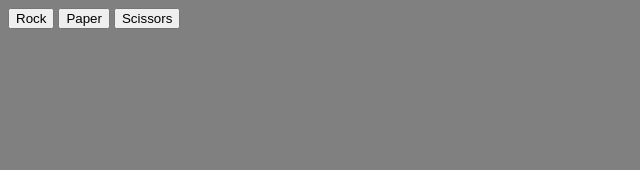
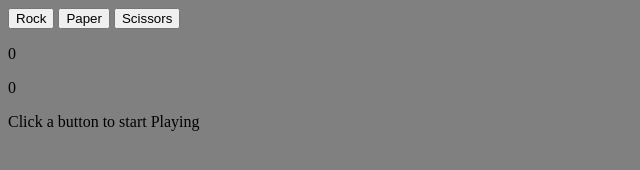
Before and after one commit to SK-2022/Rock-Paper-Scissors, a plain HTML site: page index.html in a window 1280 px wide. Shown: the whole page, without its empty margins (0-640 px from the left). Drawn offline with Linux system fonts and the light colour scheme.

Commit message:
Add 0 to starting score display and instruction to click a button

```diff
--- a/index.html
+++ b/index.html
@@ -14,9 +14,9 @@
     <button class="paper-selection">Paper</button>
     <button class="scissors-selection">Scissors</button>
     <div class="match-details-display">
-      <p class="player-score"></p>
-      <p class="computer-score"></p>
-      <p class="match-result"></p>
+      <p class="player-score">0</p>
+      <p class="computer-score">0</p>
+      <p class="match-result">Click a button to start Playing</p>
       <p class="final-match-result"></p>
     </div>
     <script src="./script.js"></script>
```
